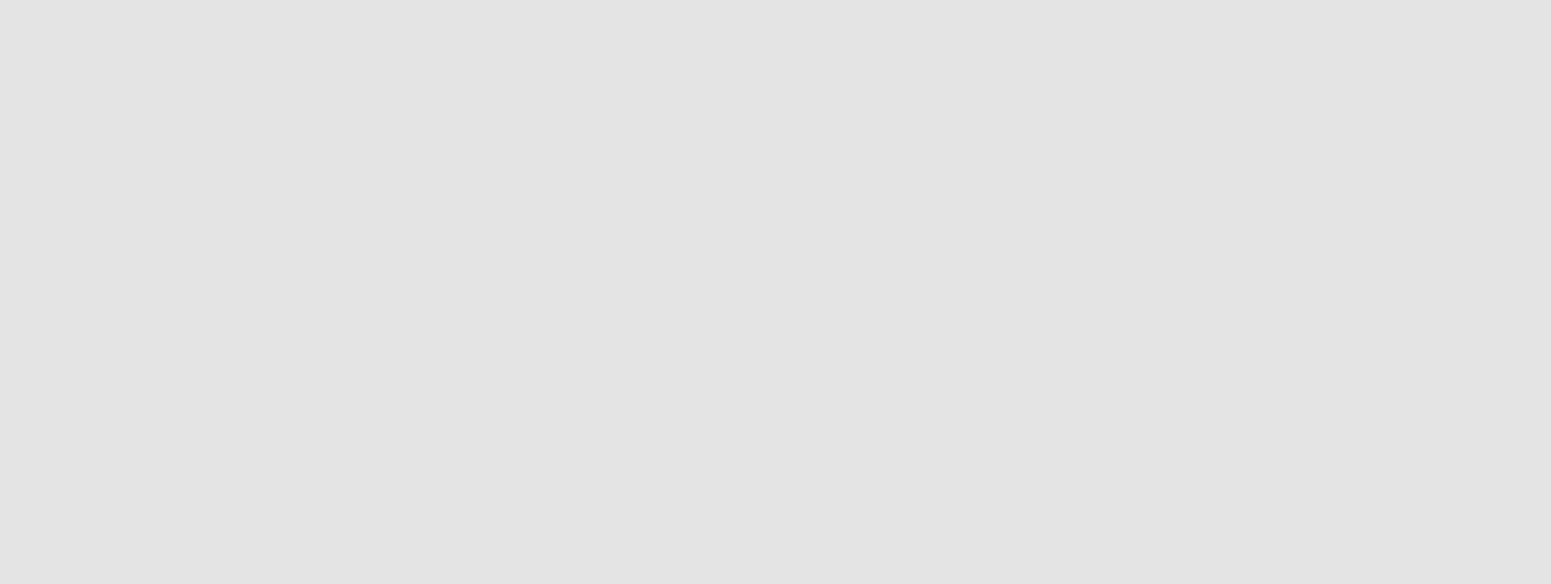
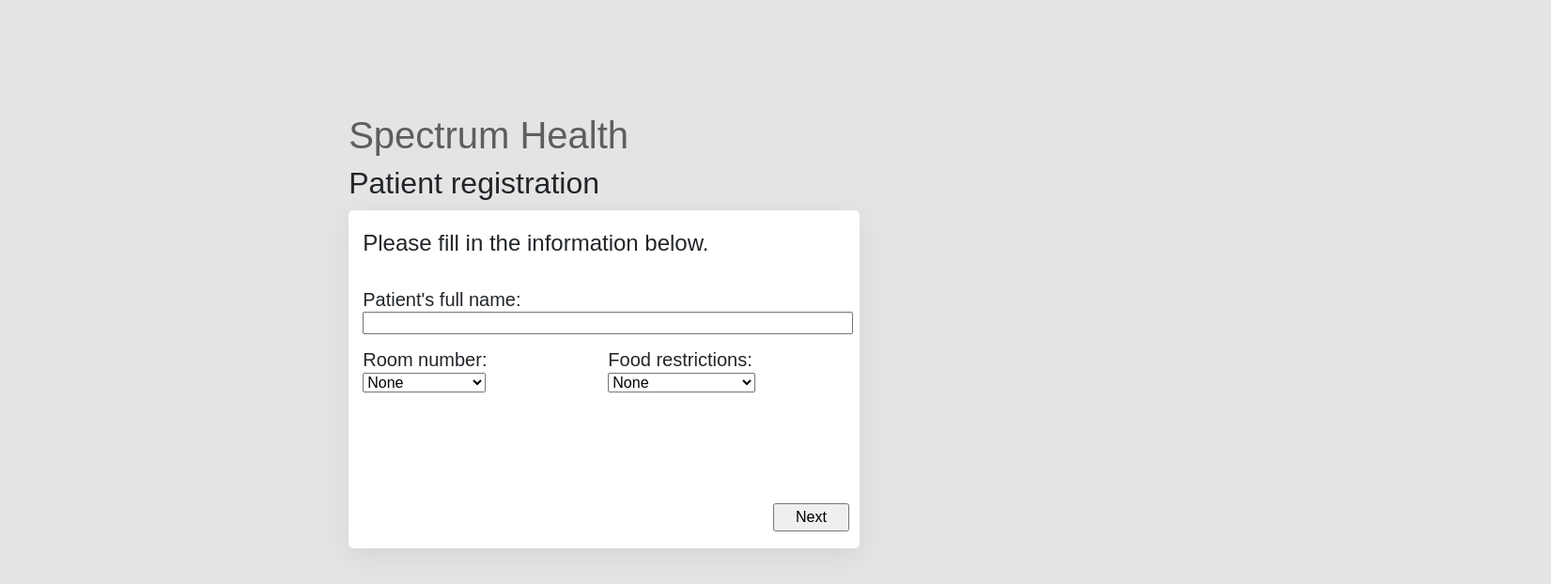
Before and after one commit to lma64/Patient-Registration, a React (Create React App) app: page /registration in a window 1280 px wide. Before the commit this address had no page. Shown: the top 622 px of the page at 94% size, 1651 px wide, since content can reach past the window. Built offline with nearby package versions, Linux system fonts and the light colour scheme; a web font is replaced by a local one.

Commit message:
updated redirect path

```diff
--- a/src/App.js
+++ b/src/App.js
@@ -1,5 +1,5 @@
 import React from 'react';
-import { BrowserRouter, Routes, Route } from 'react-router-dom';
+import { BrowserRouter, Routes, Route,   Navigate } from 'react-router-dom';
 import './App.css';
 import End from './components/End/End';
 import Form from './components/Form/Form';
@@ -10,7 +10,8 @@
     <div className="App">
       <BrowserRouter>
         <Routes>
-          <Route exact path='/' element={<Form/>}/>
+          <Route exact path='/' element={<Navigate replace to='/registration' />}/>
+          <Route exact path='/registration' element={<Form/>}/>
           <Route exact path='/theme' element={<Gallery/>}/>
           <Route exact path='/done' element={<End/>}/>
         </Routes>
```
